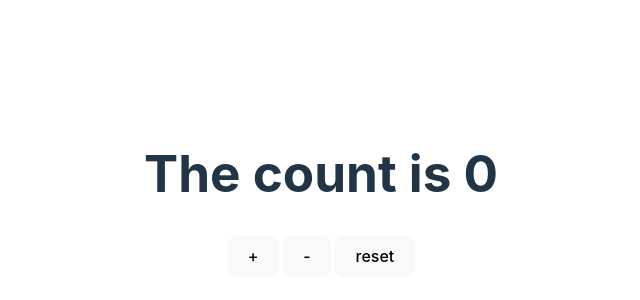
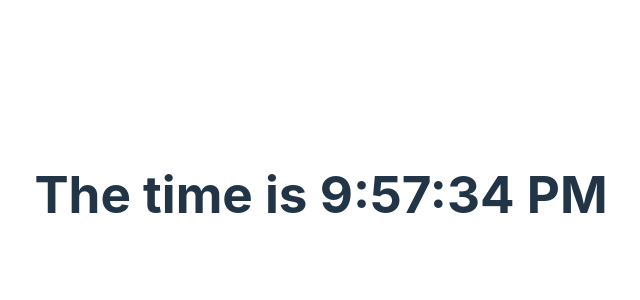
Before and after one commit to akashsoni01/svelte4_poc, a Svelte app in the folder my-svelte-project/: page / in a window 1280 px wide. Shown: the part 206-506 px from the top of the page, without its empty margins (319-959 px from the left). Built offline with nearby package versions, Linux system fonts and the light colour scheme.

Commit message:
store - readable store initial value, (setup, tear down) according to subscribe and last unsubscribe

```diff
--- a/my-svelte-project/src/App.svelte
+++ b/my-svelte-project/src/App.svelte
@@ -1,26 +1,12 @@
 <script>
-  // import { onDestroy } from "svelte";
+  import { time } from "./stores.js";
 
-  import { count } from "./stores.js";
-  import Incrementer from "./Incrementer.svelte";
-  import Decrementer from "./Decrementer.svelte";
-  import Resetter from "./Resetter.svelte";
-
-  // let count_value;
-
-  // count.subscribe((value) => {
-  //   count_value = value;
-  // });
-
-  // const unsubscribe = count.subscribe((value) => {
-  //   count_value = value;
-  // });
-
-  // onDestroy(unsubscribe);
+  const formatter = new Intl.DateTimeFormat("en", {
+    hour12: true,
+    hour: "numeric",
+    minute: "2-digit",
+    second: "2-digit",
+  });
 </script>
 
-<h1>The count is {$count}</h1>
-
-<Incrementer />
-<Decrementer />
-<Resetter />
+<h1>The time is {formatter.format($time)}</h1>
--- a/my-svelte-project/src/stores.js
+++ b/my-svelte-project/src/stores.js
@@ -1,3 +1,11 @@
-import { writable } from 'svelte/store';
+import { readable } from 'svelte/store';
 
-export const count = writable(0);
+export const time = readable(new Date(), function start(set) {
+    const interval = setInterval(() => {
+        set(new Date());
+    }, 1000);
+
+    return function stop() {
+        clearInterval(interval);
+    };
+});
```
